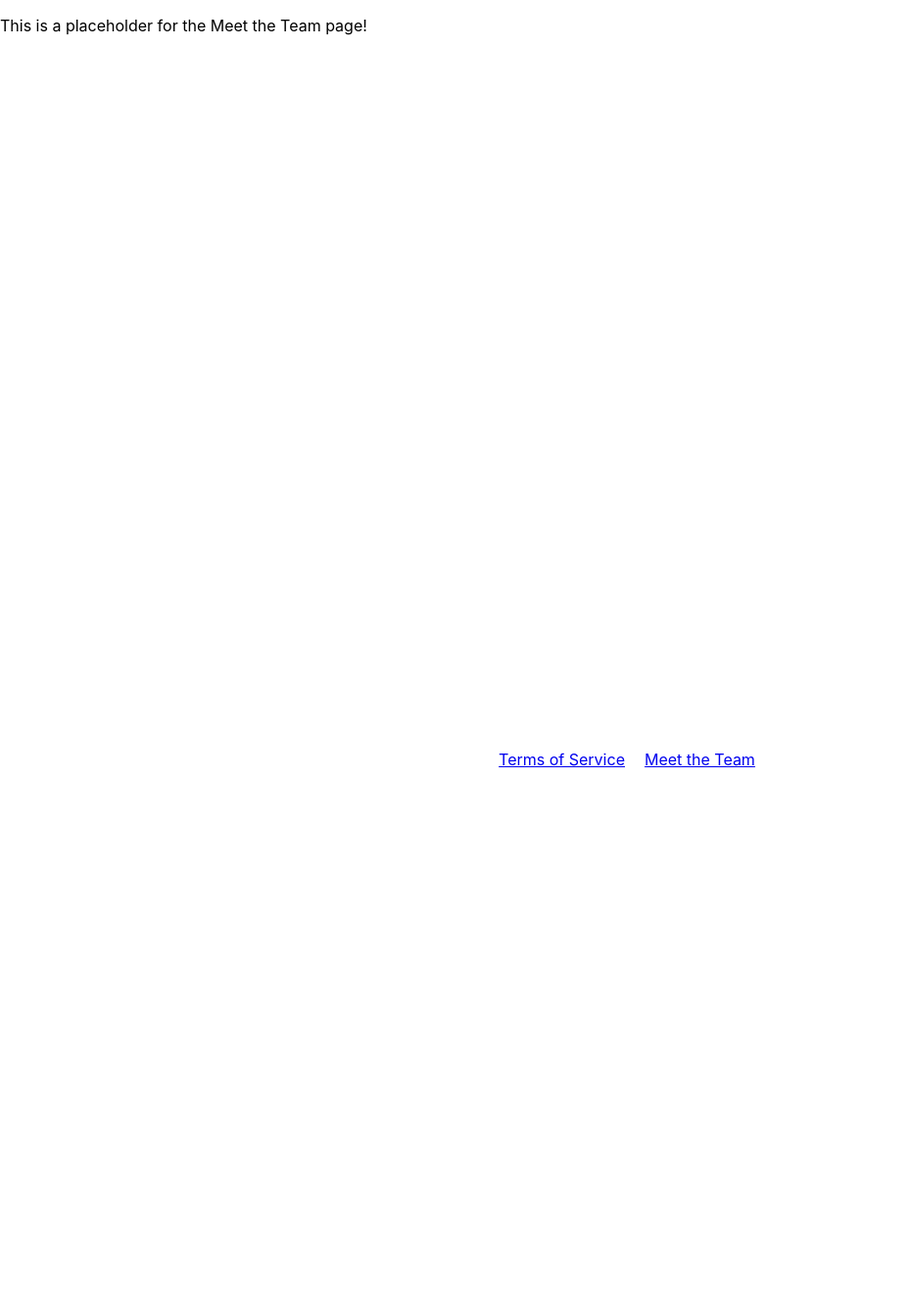
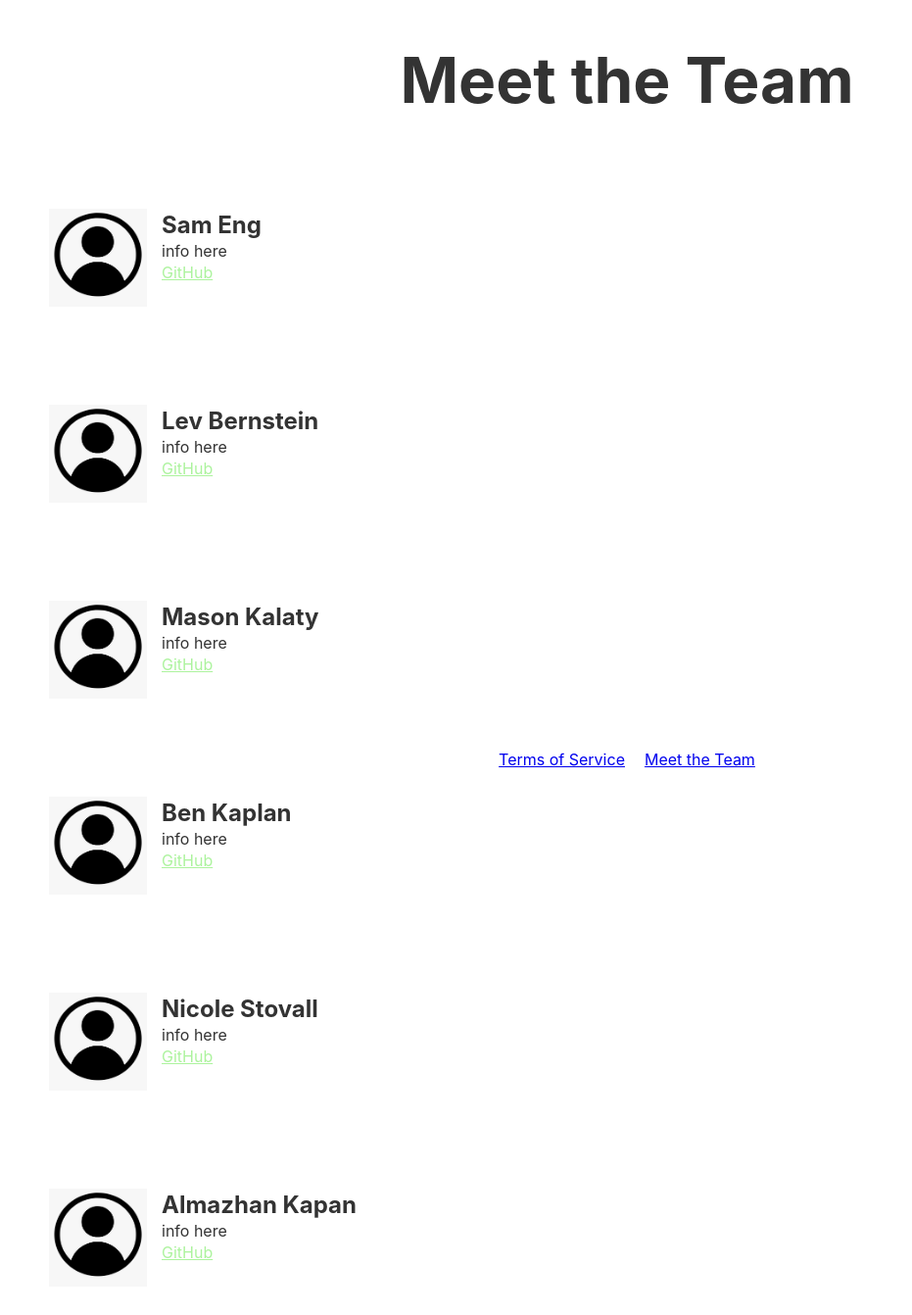
Before and after one commit to software-assignments-spring2021/project-setup-team-hatsukaichi-dynamic, a React (Create React App) app in the folder front-end/: page /meet-the-team in a window 1280 px wide. Shown: the top 1342 px of the page at 98% size, without its empty margins (0-931 px from the left). Before the commit the page ends 800 px from the top, so only its background shows below. Built offline with nearby package versions, Linux system fonts and the light colour scheme.

Commit message:
Created meet the team page

```diff
--- /dev/null
+++ b/front-end/src/MeetTheTeam.css
@@ -0,0 +1,37 @@
+.content {
+    width: 700px;
+    padding: 50px;
+    overflow: hidden;
+}
+.content img {
+    margin-right: 15px;
+    float: left;
+    height: 100px;
+    width: 100px;
+}
+.header {
+    font-size: 32px;
+    text-align: center;
+    color: #333333;
+}
+.content h4 {
+    font-size: 24px;
+    margin-left: 20px;
+    margin: 2px 0 0 0;
+    display: block;
+    color: #333333;
+}
+.content p {
+    font-size: 16px;
+    margin-left: 15px;
+    margin: 2px 0 0 0;
+    display: block;
+    color: #333333;
+}
+.content a {
+    font-size: 16px;
+    margin-left: 15px;
+    margin: 2px 0 0 0;
+    display: block;
+    color: #ACF39D;
+}
--- a/front-end/src/MeetTheTeam.js
+++ b/front-end/src/MeetTheTeam.js
@@ -1,10 +1,51 @@
 import React from 'react'
 import Footer from './Footer'
+import './MeetTheTeam.css'
+import image from './107-1076987_user-staff-man-profile-person-icon-circle-png.png'
 
 function MeetTheTeam() {
   return (
     <>
-      <p>This is a placeholder for the Meet the Team page!</p>
+    <div className = "header">
+      <h1>Meet the Team</h1>
+    </div>
+    <div class ="content">
+        <img src={image} alt=""></img>
+        <h4>Sam Eng</h4>
+        <p>info here</p>
+       <a href="https://github.com/sam-eng">GitHub</a>
+       </div>
+      <div class ="content">
+        <img src={image} alt=""></img>
+        <h4>Lev Bernstein</h4>
+        <p>info here</p>
+       <a href="https://github.com/LevBernstein">GitHub</a>
+       </div>
+       <div class ="content">
+        <img src={image} alt=""></img>
+        <h4>Mason Kalaty</h4>
+        <p>info here</p>
+       <a href="https://github.com/Gkal2000">GitHub</a>
+       </div>
+       <div class ="content">
+        <img src={image} alt=""></img>
+        <h4>Ben Kaplan</h4>
+        <p>info here</p>
+       <a href="https://github.com/benrkaplan">GitHub</a>
+       </div>
+       <div class ="content">
+        <img src={image} alt=""></img>
+        <h4>Nicole Stovall</h4>
+        <p>info here</p>
+       <a href="https://github.com/stovalln21">GitHub</a>
+       </div>
+       <div class ="content">
+        <img src={image} alt=""></img>
+        <h4>Almazhan Kapan</h4>
+        <p>info here</p>
+       <a href="https://github.com/almazhankapan">GitHub</a>
+       </div>
+
       <Footer />
     </>
   )
```
Also changed, not shown: front-end/src/107-1076987_user-staff-man-profile-person-icon-circle-png.png (added).
